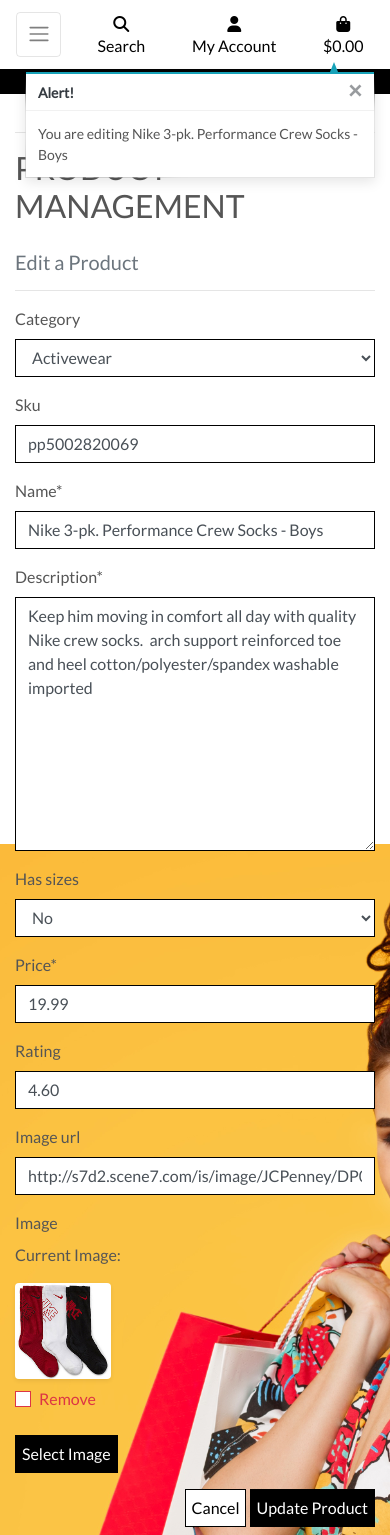
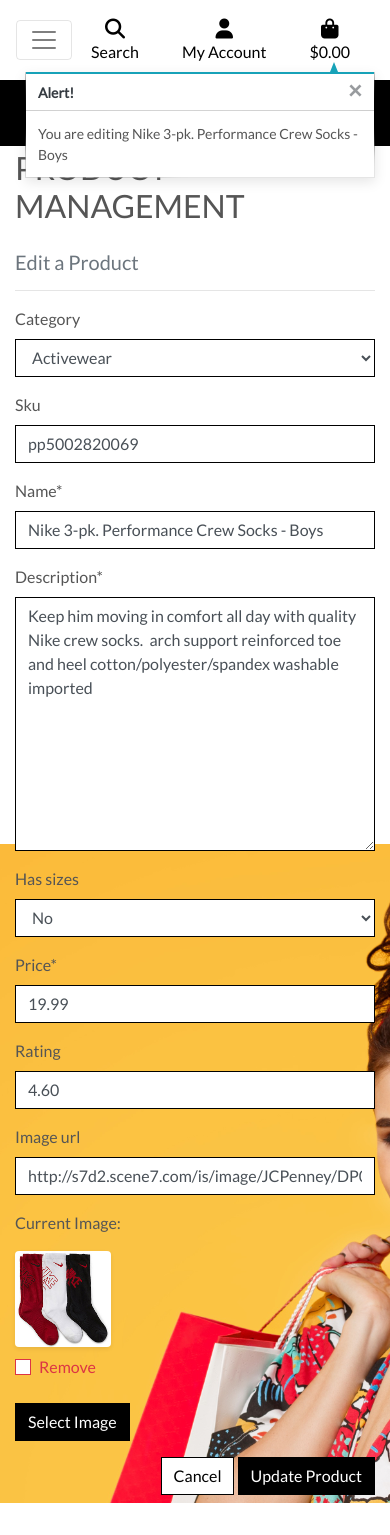
Before and after one commit to AMartins87/P5_WTP_Boutique, a Django app: page /products/edit/12/ in a window 390 px wide. After the commit the page ends 1503 px from the top, so only its background shows below. Run offline with Django 3.2, Linux system fonts and the light colour scheme; the visitor is signed in with stand-in values (Sample User, id 1); data comes from the database, SQL or seed files in the repository; some libraries are stand-ins or nearby versions.

Commit message:
Product Admin - Fixing the image field part 2

```diff
--- a/products/templates/products/edit_product.html
+++ b/products/templates/products/edit_product.html
@@ -25,7 +25,13 @@
             <div class="col-12 col-md-6">
                 <form method="POST" action="{% url 'edit_product' product.id %}" class="form mb-2" enctype="multipart/form-data">
                     {% csrf_token %}
-                    {{ form | crispy }}
+                    {% for field in form %}
+                        {% if field.name != 'image' %}
+                            {{ field | as_crispy_field }}
+                        {% else %}
+                            {{ field }}
+                        {% endif %}
+                    {% endfor %}
                     <div class="text-right">
                         <a class="btn btn-outline-black rounded-0" href="{% url 'products' %}">Cancel</a>
                         <button class="btn btn-black rounded-0" type="submit">Update Product</button>
@@ -35,3 +41,13 @@
         </div>
     </div>
 {% endblock %}
+
+{% block postloadjs %}
+    {{ block.super }}
+    <script type="text/javascript">
+        $('#new-image').change(function() {
+            var file = $('#new-image')[0].files[0];
+            $('#filename').text(`Image will be set to: ${file.name}`);
+        });
+    </script>
+{% endblock %}
--- a/products/views.py
+++ b/products/views.py
@@ -70,6 +70,7 @@ def product_detail(request, product_id):
 
     return render(request, 'products/product_detail.html', context)
 
+
 @login_required
 def add_product(request):
     """ Add a product to the store """
@@ -77,7 +78,6 @@ def add_product(request):
         messages.error(request, 'Sorry, only store owners can do that.')
         return redirect(reverse('home'))
 
-    product = get_object_or_404(Product, pk=product_id)
     if request.method == 'POST':
         form = ProductForm(request.POST, request.FILES)
         if form.is_valid():
@@ -95,6 +95,7 @@ def add_product(request):
     }
 
     return render(request, template, context)
+
 
 @login_required
 def edit_product(request, product_id):
--- a/static/css/base.css
+++ b/static/css/base.css
@@ -290,40 +290,4 @@ input[name='q']::placeholder {
     body {
         height: calc(100vh - 116px);
     }
-
-    .display-4.logo-font.text-black {
-        font-size: 2rem;
-    }
-
-    .nav-link {
-        padding: 0.15rem;
-    }
-
-    .nav-link i.fa-lg {
-        font-size: 1rem;
-    }
-
-    .navbar-toggler {
-        padding: .6rem .6rem;
-        font-size: 1rem;
-    }
-
-    #delivery-banner h4 {
-        font-size: .9rem;
-    }
-
-    .btn.btn-outline-black.rounded-0,
-    .btn.btn-black.rounded-0 {
-        padding: .375rem .375rem;
-    }
-
-    .btn.btn-outline-black.rounded-0.btn-lg,
-    .btn.btn-black.rounded-0.btn-lg {
-        padding: .375rem .375rem;
-        font-size: .75rem;
-    }
-
-    .increment-qty, .decrement-qty {
-        padding: .25rem .5rem !important;
-    }
-}
+}s
```
Also changed, not shown: products/templates/products/add_product.html (+17 -1 lines), media/pexels-kemal-hayit-6474435_M1UraDn.jpg (added).
